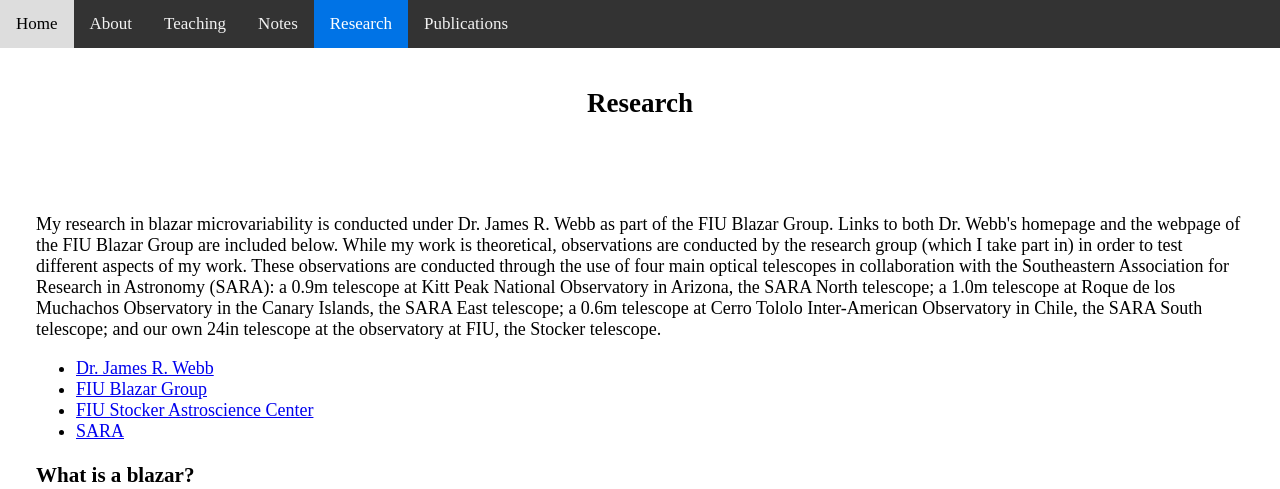
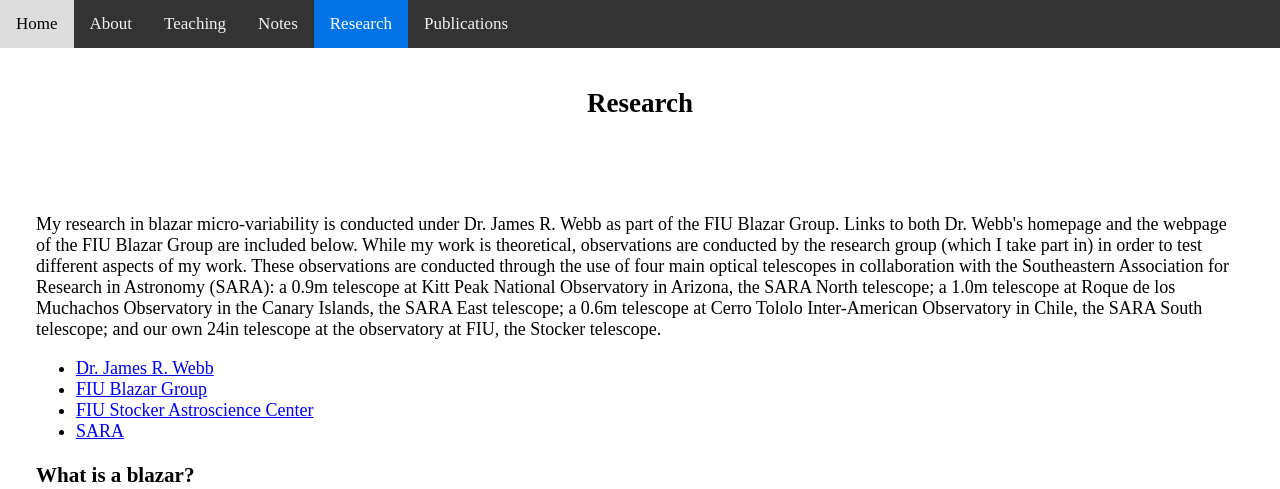
Before and after one commit to dhlaurence/dhlaurence.github.io, a Jekyll site: the page built from research.html, in a window 1280 px wide and 1400 px high, cut to the strip 0-489 px from the top of the window. Built offline with Jekyll 4.4.1, drawn with Linux system fonts in a browser that asks for light colours; some of the changed text lies outside the part shown.

Commit message:
Update research.html

```diff
--- a/research.html
+++ b/research.html
@@ -9,7 +9,7 @@
 
 <article>
   <p>
-    My research in blazar microvariability is conducted under Dr. James R. Webb as part of the FIU Blazar Group. Links to both
+    My research in blazar micro-variability is conducted under Dr. James R. Webb as part of the FIU Blazar Group. Links to both
     Dr. Webb's homepage and the webpage of the FIU Blazar Group are included below. While my work is theoretical, observations
     are conducted by the research group (which I take part in) in order to test different aspects of my work. These observations are
     conducted through the use of four main optical telescopes in collaboration with the Southeastern Association for Research in
@@ -75,7 +75,7 @@
   </p>
 
   <h3>
-    What is microvariability?
+    What is micro-variability?
   </h3>
   <p>
     Electromagnetic theory says, as far as our current understanding goes, that the brightness of the light emitted by the jet should
@@ -84,7 +84,7 @@
     properties are known to vary slowly in time (think years and decades). However, when we take short-term observations of blazars,
     over a night let's say, we can see very rapid, low-amplitude oscillations in the brightness. These oscillations wouldn't be
     seen if you were following the long term trend of the brightness because they average out to zero. These oscillations we refer to
-    as microvariations, and the phenomenon in general we refer to as microvariability.
+    as micro-variations, and the phenomenon in general we refer to as micro-variability.
   </p>
 
   <h3>
```
